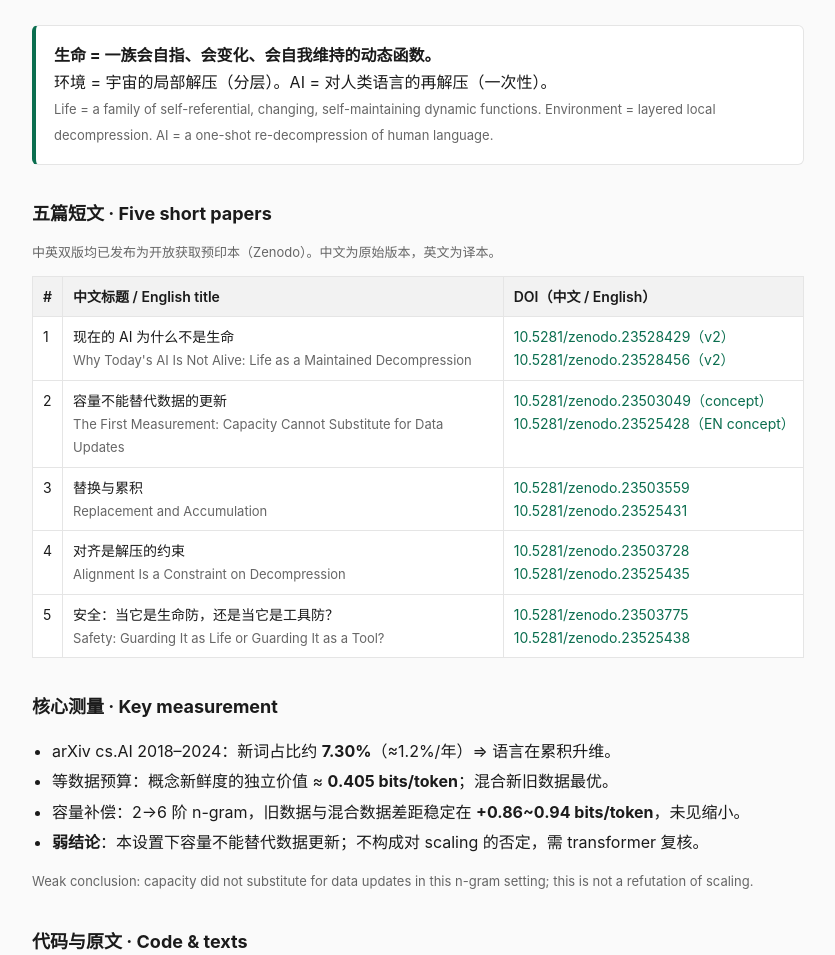
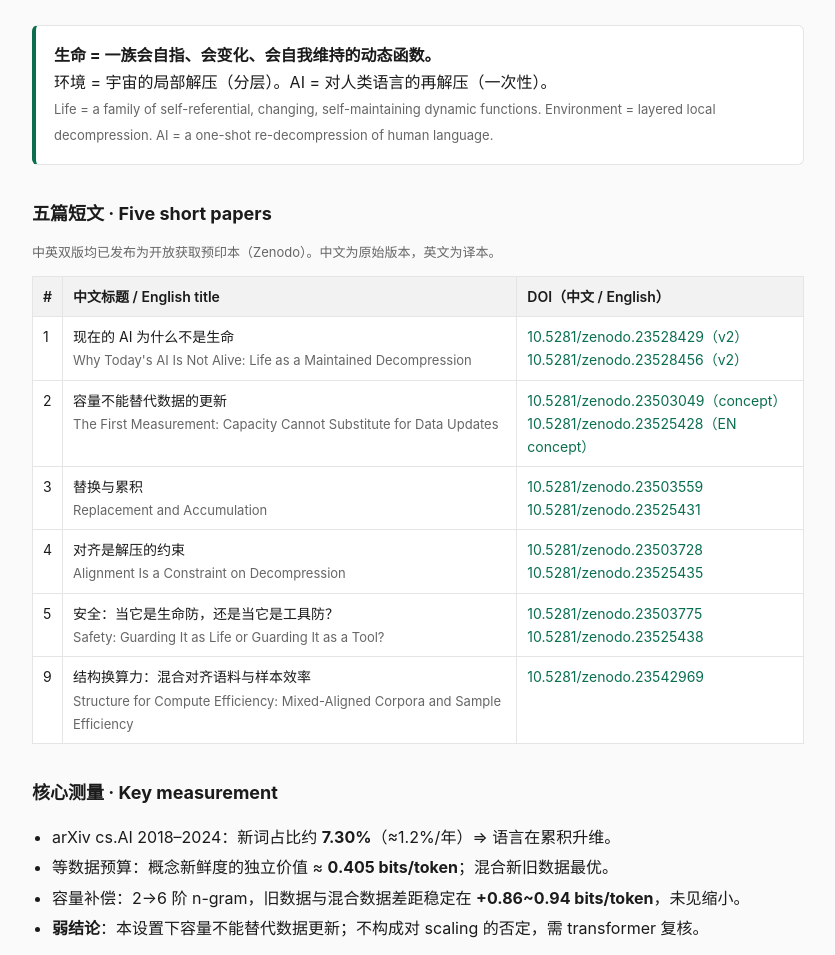
Before and after one commit to heqiq619/ai-not-alive, a plain HTML site: page index.html in a window 1280 px wide. Shown: the part 139-1094 px from the top of the page, without its empty margins (222-1057 px from the left). Drawn offline with Linux system fonts and the light colour scheme.

Commit message:
Publish paper 09 to Zenodo (DOI 10.5281/zenodo.23542969); update README and homepage

```diff
--- a/index.html
+++ b/index.html
@@ -73,6 +73,11 @@
       <td><a href="https://doi.org/10.5281/zenodo.23503775">10.5281/zenodo.23503775</a><br>
           <a href="https://doi.org/10.5281/zenodo.23525438">10.5281/zenodo.23525438</a></td>
     </tr>
+    <tr>
+      <td>9</td>
+      <td>结构换算力：混合对齐语料与样本效率<br><span class="small">Structure for Compute Efficiency: Mixed-Aligned Corpora and Sample Efficiency</span></td>
+      <td><a href="https://doi.org/10.5281/zenodo.23542969">10.5281/zenodo.23542969</a></td>
+    </tr>
   </table>
 
   <h2>核心测量 · Key measurement</h2>
```
Also changed, not shown: 1 other file.
